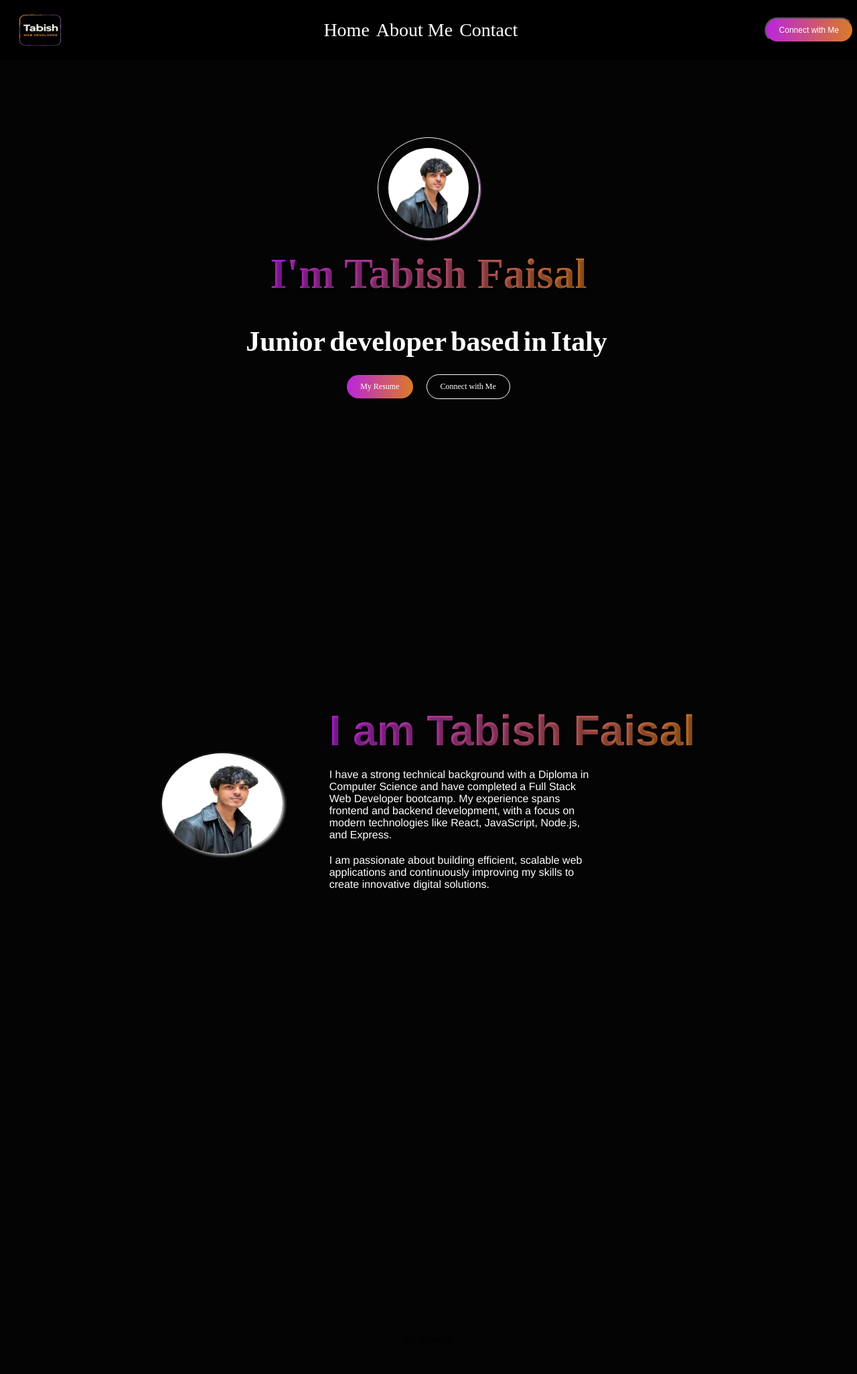
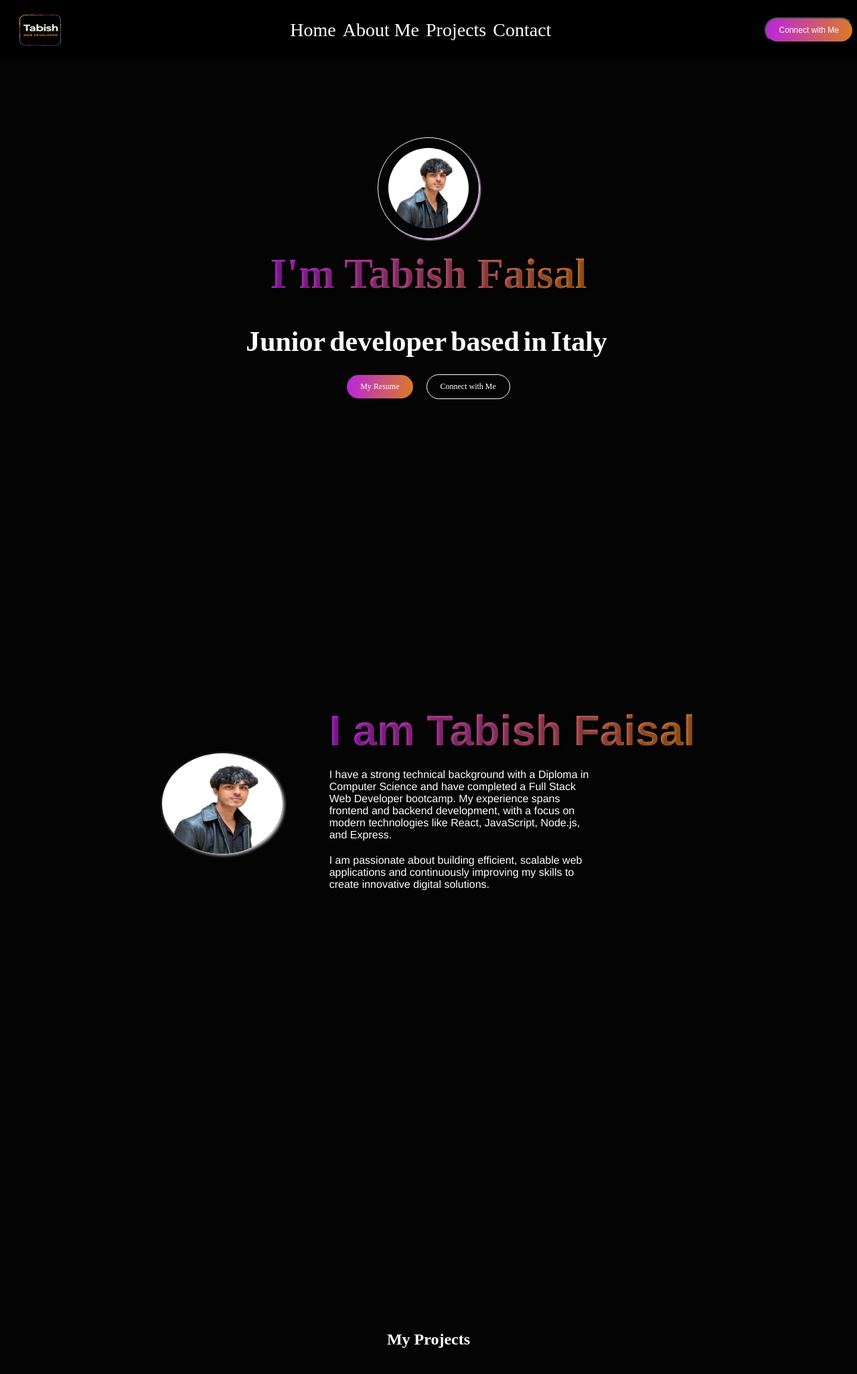
Before and after one commit to tabishfaisal/Myportfolio, a React (Vite) app: page / in a window 1280 px wide. Shown: the top 2052 px of the page at 67% size. Built offline with nearby package versions, Linux system fonts and the light colour scheme; a web font is replaced by a local one.

Commit message:
working on project page

```diff
--- a/src/Components/Header/Header.jsx
+++ b/src/Components/Header/Header.jsx
@@ -19,8 +19,9 @@ const Header = () => {
     <div className="header-container">
       <img className='header-logo' src={logo} alt='logo-image' />
       <nav className="header-links">
-        <a href="#" onClick={(e) => handleScroll(e, '#skills')}>Home</a>
+        <a href="#" onClick={(e) => handleScroll(e, '#home')}>Home</a>
         <a href="#about" onClick={(e) => handleScroll(e, '#about')}>About Me</a>
+        <a href="#projects" onClick={(e) => handleScroll(e, '#projects')}>Projects</a>
         <a href="#contact" onClick={(e) => handleScroll(e, '#contact')}>Contact</a>
       </nav>
       <button className='header-connect-btn'>
--- a/src/Components/Project/Project.jsx
+++ b/src/Components/Project/Project.jsx
@@ -1,9 +1,9 @@
-import React from 'react'
+import './Projectstyle.css';
 
 const Project = () => {
   return (
     <div>
-      my projects
+     <h1>My Projects</h1>
     </div>
   )
 }
--- /dev/null
+++ b/src/Components/Project/Projectstyle.css
@@ -0,0 +1,3 @@
+h1{
+    color: white;
+}
```
